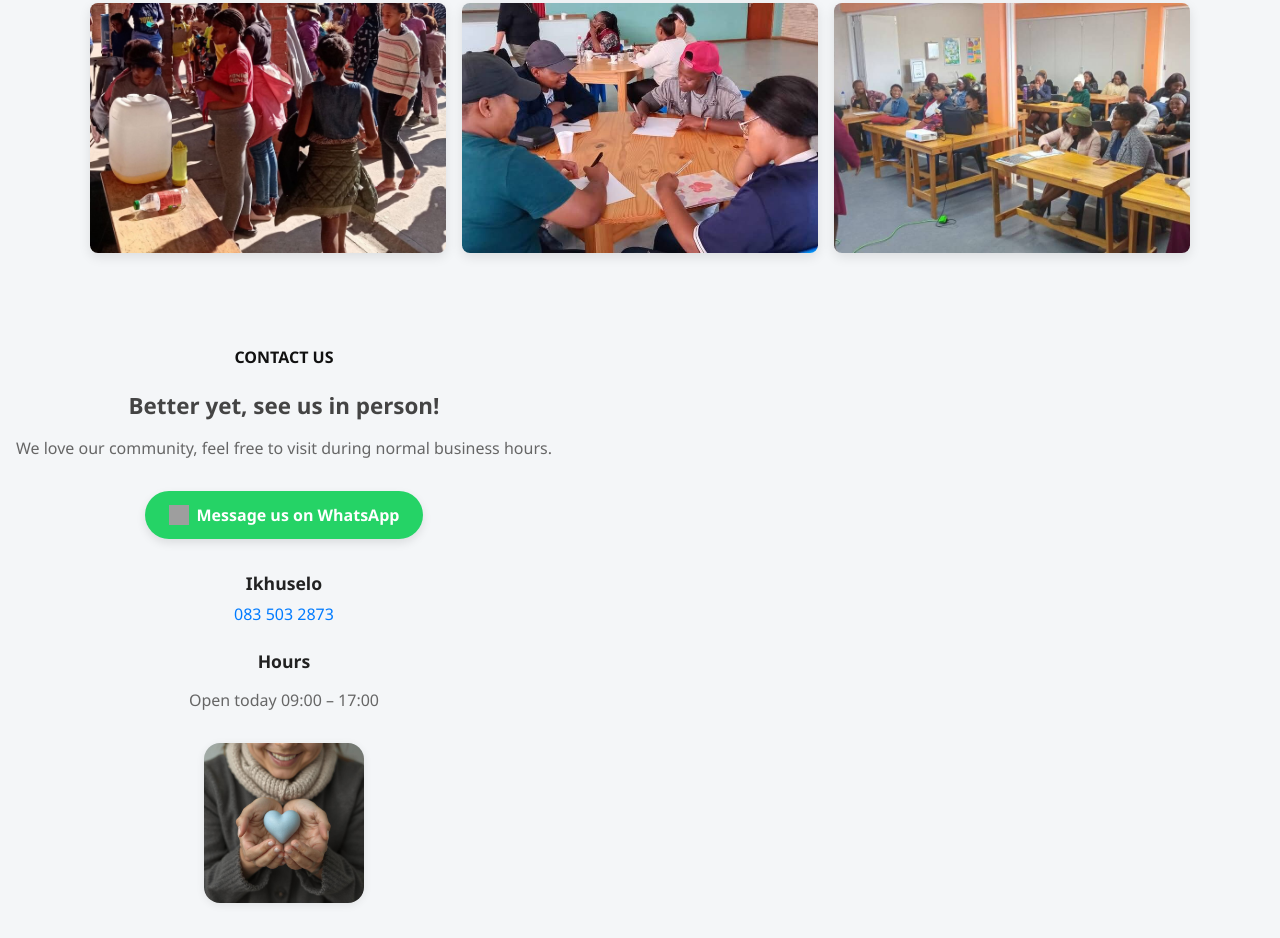
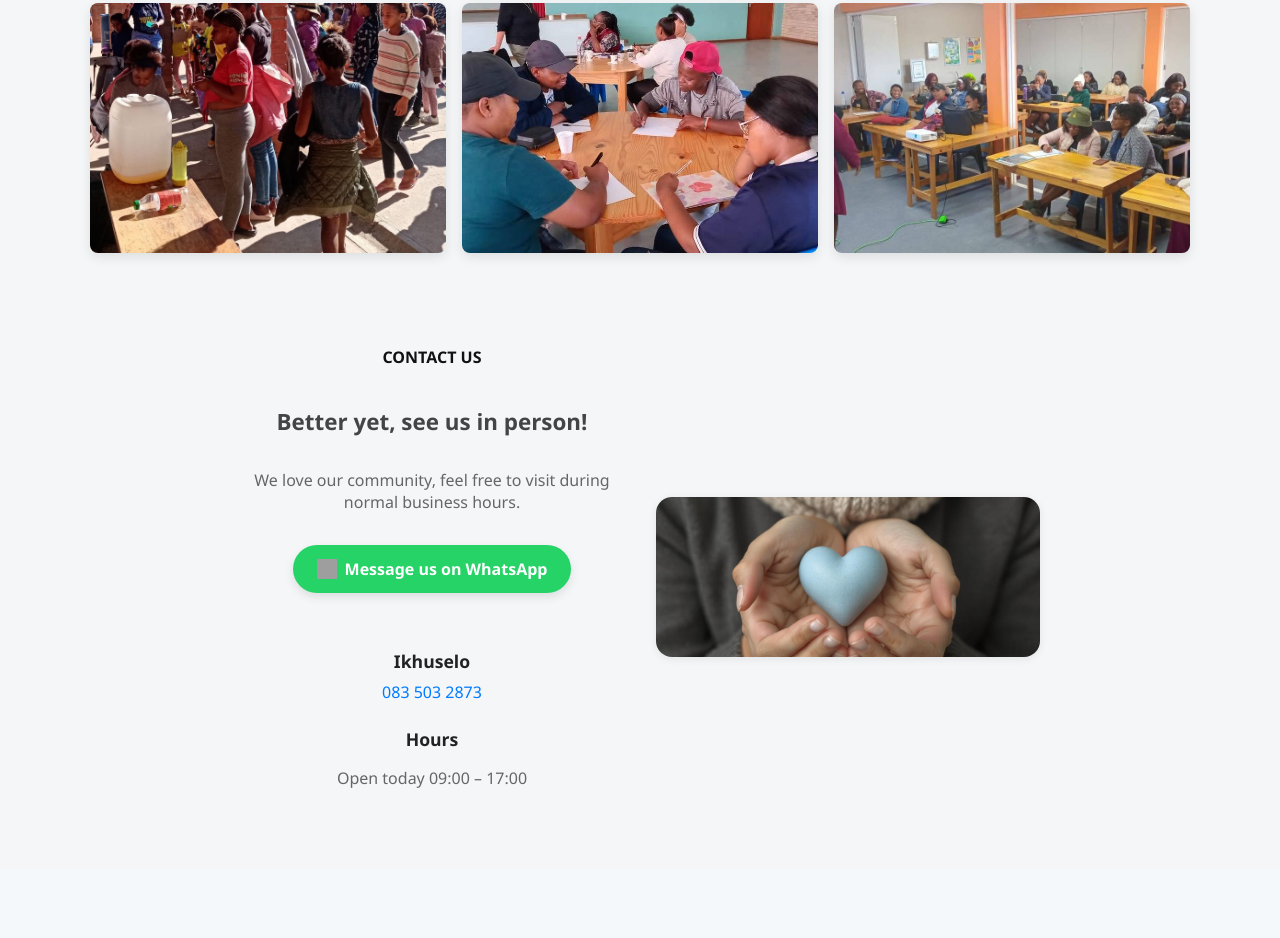
Before and after one commit to Manukula/umdeni.ikhuselo, a plain HTML site: page index.html in a window 1280 px wide. Shown: the part 1533-2471 px from the top of the page. Drawn offline with Linux system fonts and the light colour scheme; grey boxes are pictures that could not be loaded.

Commit message:
Update index.html

```diff
--- a/index.html
+++ b/index.html
@@ -239,13 +239,27 @@
     .contact-section {
       padding: 3rem 1rem;
       display: flex;
-      flex-direction: row;
-      align-items: flex-start;
+      justify-content: center;
+      align-items: center;
       text-align: center;
     }
 
-    .contact-text{
-      flex-direction: 2rem;
+    .contact-content {
+      display: flex;
+      justify-content: center;
+      align-items: center;
+      gap: 2rem;
+      width: 100%;
+      max-width: 800px;
+      margin: 0 auto;
+      flex-wrap: wrap;
+    }
+
+    .contact-text {
+      flex: 1;
+      display: flex;
+      flex-direction: column;
+      align-items: center;
     }
 
     .contact-section h2 {
@@ -279,6 +293,7 @@
       font-weight: bold;
       transition: background 0.3s ease;
       box-shadow: 0 4px 10px rgba(0, 0, 0, 0.1);
+      margin-bottom: 1rem;
     }
 
     .whatsapp-button:hover {
@@ -293,6 +308,7 @@
 
     .contact-details {
       margin-top: 2rem;
+      text-align: center;
     }
 
     .contact-details h4 {
@@ -316,8 +332,10 @@
       border-radius: 16px;
       box-shadow: 0 2px 8px rgba(0,0,0,0.08);
       flex: 1;
-      align-self: flex-start;
+      align-self: center;
       margin-left: auto;
+      margin-right: auto;
+      display: block;
     }
 
     @media (max-width: 700px) {
```
Lines whose indentation alone changed are shown as unchanged.
